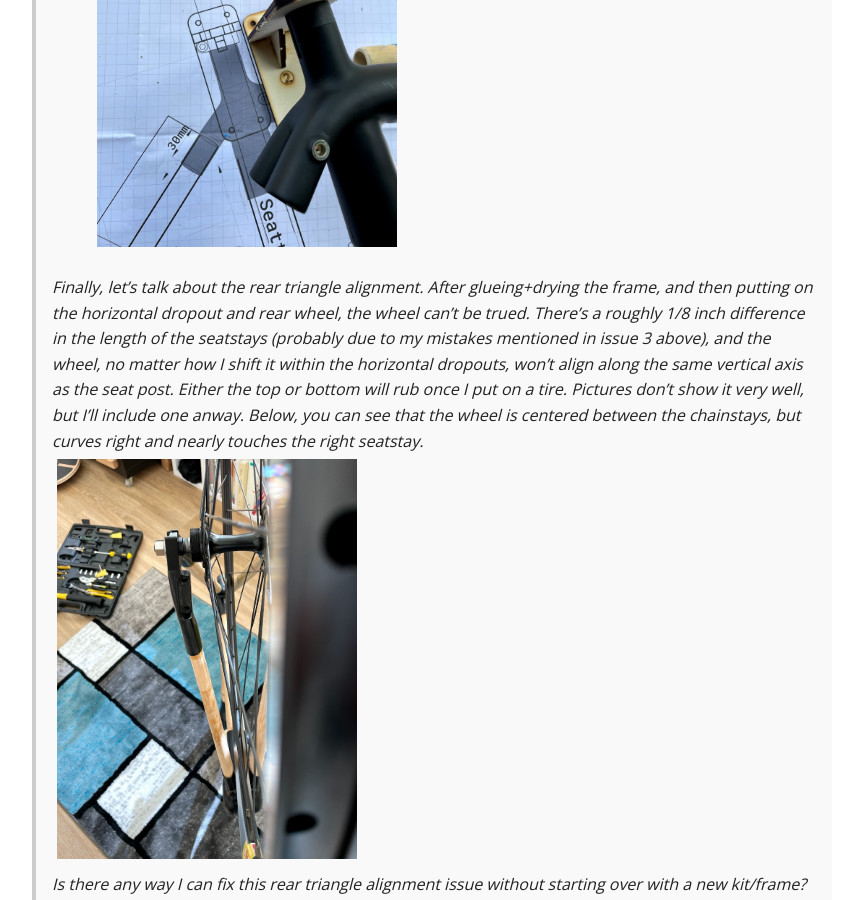
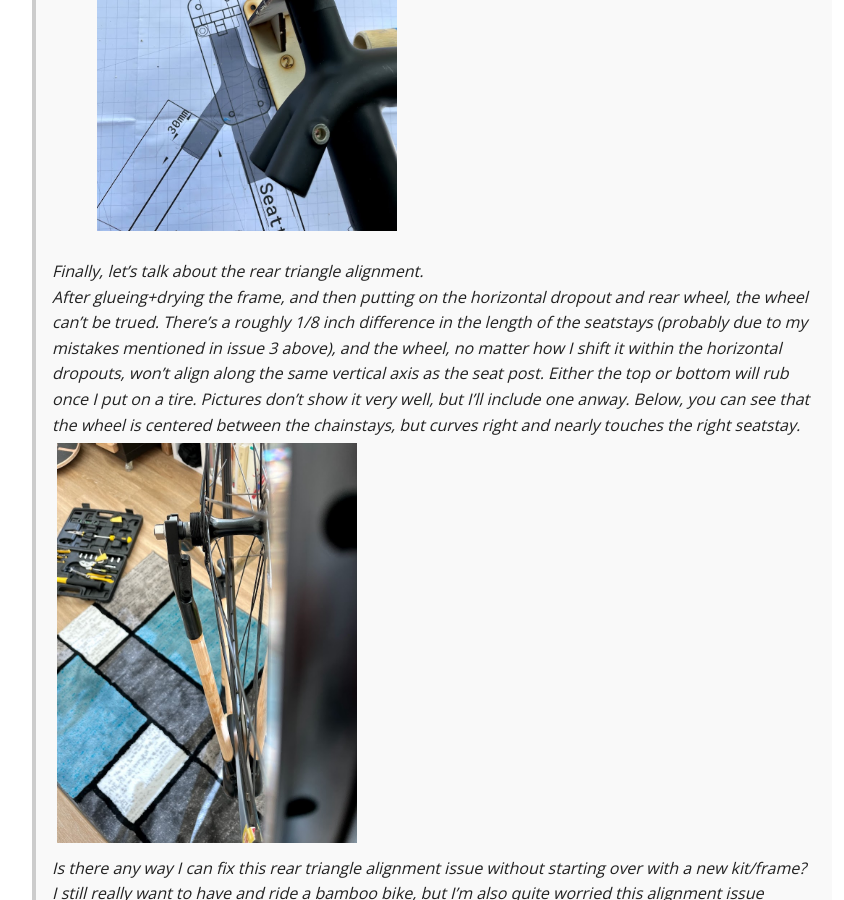
Before and after one commit to euank/euank.com, a Jekyll site: the page built from _posts/2024-11-10-bamboo-weak-steel-strong.md, in a window 1280 px wide and 900 px high, scrolled down 6733 px. Shown: the whole window, without its empty margins (208-1052 px from the left). Built offline with Jekyll 4.4.1, drawn with Linux system fonts in a browser that asks for light colours; some of the changed text lies outside the part shown.

Commit message:
Wording tweaks, less !

```diff
--- a/_posts/2024-11-10-bamboo-weak-steel-strong.md
+++ b/_posts/2024-11-10-bamboo-weak-steel-strong.md
@@ -87,10 +92,10 @@
 So, the basic process for building the bikes was this:
 
 1. Consult a 1-1 drawing (provided with the kit) that included dimensions for
-   how deep each bamboo piece should be fitted into each lug.
-2. Whittle and sand down the bamboo wood until it fits into the lug (shaping).
-3. Once everything fits together, glue all the ends into the lugs, let it dry!
-4. Apply a waterproof coating.
+   how deep each bamboo piece should be fitted into each lug
+2. Whittle and sand down the bamboo wood until it fits into the lug (shaping)
+3. Once everything fits together, glue all the ends into the lugs, let it dry
+4. Apply a waterproof coating
 4. Frame done! (well, in theory at least)
 
 <figure>
@@ -141,6 +146,7 @@
 >     <img class="blog-image" width="300px" src="/imgs/bamboo-bike/seatpost-jig.jpg"/>
 >
 > Finally, let's talk about the rear triangle alignment.
+>
 > After glueing+drying the frame, and then putting on the horizontal dropout and rear wheel, the wheel can't be trued. There's a roughly 1/8 inch difference in the length of the seatstays (probably due to my mistakes mentioned in issue 3 above), and the wheel, no matter how I shift it within the horizontal dropouts, won't align along the same vertical axis as the seat post. Either the top or bottom will rub once I put on a tire.
 > Pictures don't show it very well, but I'll include one anway. Below, you can see that the wheel is centered between the chainstays, but curves right and nearly touches the right seatstay.
 >
@@ -263,7 +272,7 @@
 
 ### So, how did it ride?
 
-My initial impressions riding it were good! It felt a little on the stiff side, which was totally fine for a dedicated road bike! Even doing skid stops and generally treating it like a normal fixie, it felt solid and fun to ride.
+My initial impressions riding it were good. It felt a little on the stiff side, which was totally fine for a dedicated road bike! Even doing skid stops and generally treating it like a normal fixie, it felt solid and fun to ride.
 
 After having given it a try, I did quickly realize that for ride-quality, I think steel feels better to me... but the novelty factor of riding a bike made of bamboo, and the knowledge that I built it myself (and the sunk cost fallacy lol) all kept me happy riding it.
 
@@ -313,7 +324,7 @@
 
 I consider it a failed attempt at art because the original vision had a lot more vines reclaiming a lot more of the frame, but hey, art is art, so be it.
 
-Tragically, this art project was unceremoniously halted by moving to Japan. You will be missed, old frame 🫡.
+Tragically, this art project was unceremoniously halted by moving to Japan. You will be missed, old frame.
 
 <figure>
   <img class="blog-image" src="/imgs/bamboo-bike/bonus-vines.jpg" alt="frame with vines hanging from it" />
```
Also changed, not shown: other parts of _posts/2024-11-10-bamboo-weak-steel-strong.md (+27 -17 lines).
